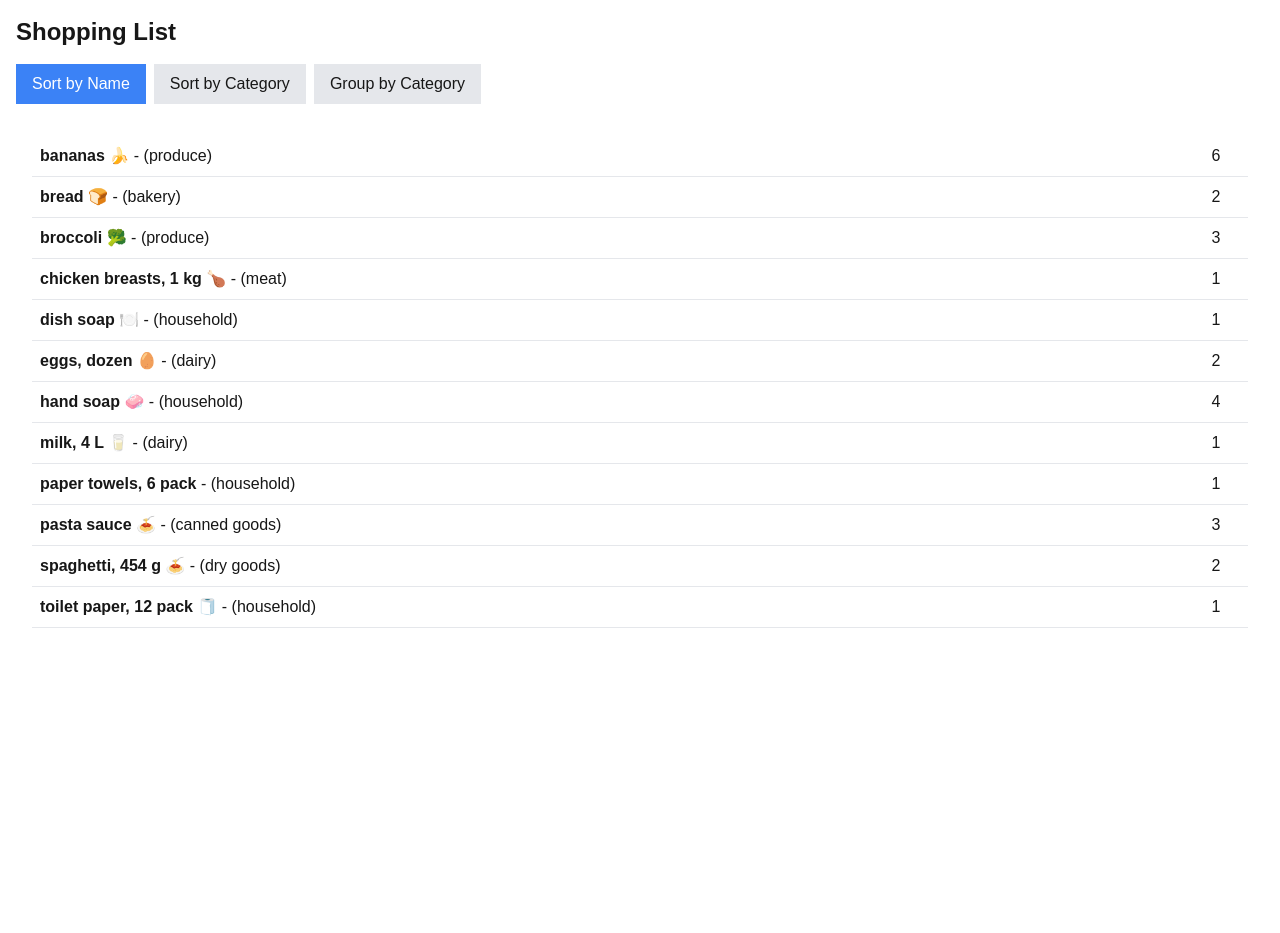
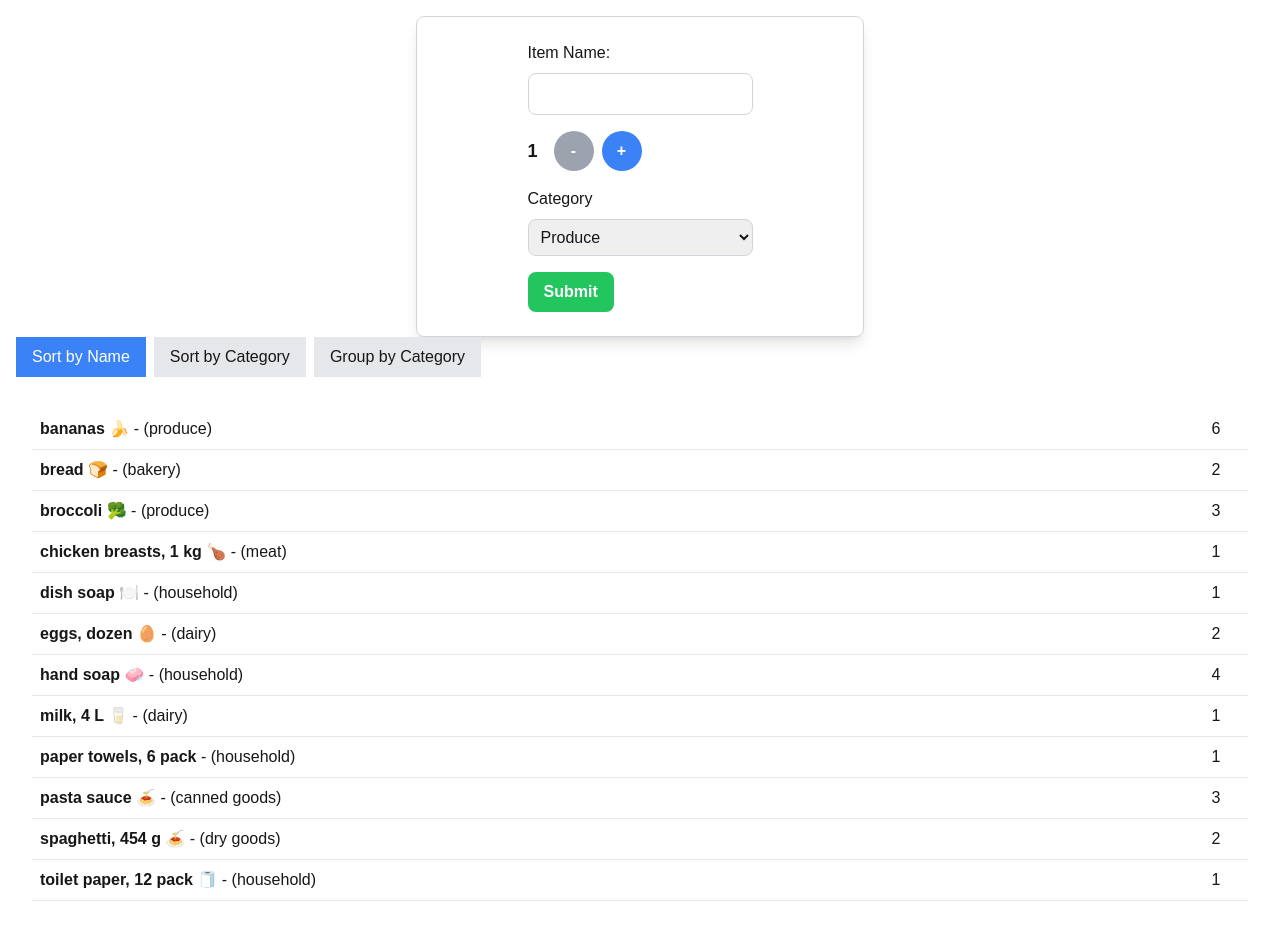
Before and after one commit to zena-kebede/cprg306-assignments, a Next.js app: page /week-7 in a window 1280 px wide. Before the commit the page ends 800 px from the top, so only its background shows below. Built offline with nearby package versions, Linux system fonts and the light colour scheme.

Commit message:
Updated item-list.js, new-item.js, page.js

```diff
--- a/app/week-7/item-list.js
+++ b/app/week-7/item-list.js
@@ -2,23 +2,30 @@
 
 import { useState } from "react";
 import Item from './item';
-import items from './items.json';
 
-const ItemList = () => {
+const ItemList = ({ items }) => {
   const [sortBy, setSortBy] = useState('name');
 
+  // Create a grouped version of items without mutating the prop
   const groupedItems = sortBy === 'group'
     ? Object.entries(
         items.reduce((acc, item) => {
           // Group items by category
-          if (!acc[item.category]) acc[item.category] = [];
-          acc[item.category].push(item);
+          const category = item.category;
+          if (!acc[category]) acc[category] = [];
+          acc[category] = [...acc[category], item]; // Add item to a new array for immutability
           return acc;
         }, {})
-      ).sort((a, b) => a[0].localeCompare(b[0])) // Sort categories alphabetically
+      )
+      .map(([category, itemsInCategory]) => [
+        category,
+        [...itemsInCategory].sort((a, b) => a.name.localeCompare(b.name)) // Sort each category by name
+      ])
+      .sort((a, b) => a[0].localeCompare(b[0])) // Sort categories alphabetically
     : null;
 
-  const sortedItems = [...items].sort((a,b) => {
+  // Create a sorted version of items without mutating the prop
+  const sortedItems = [...items].sort((a, b) => {
     if (sortBy === 'name') {
       return a.name.localeCompare(b.name);
     } else if (sortBy === 'category') {
@@ -54,12 +61,12 @@ const ItemList = () => {
       {/* Display grouped or sorted items */}
       {sortBy === 'group' ? (
         <div>
-          {groupedItems.map(([category, itemsInCategory], index) => (
-            <div key={index} className="mb-4">
+          {groupedItems.map(([category, itemsInCategory], categoryIndex) => (
+            <div key={categoryIndex} className="mb-4">
               <h2 className="text-lg font-bold capitalize mb-2">{category}</h2>
               <ul className="list-none p-4">
-                {itemsInCategory.sort((a, b) => a.name.localeCompare(b.name)).map((item, index) => (
-                  <Item key={index} {...item} />
+                {itemsInCategory.map((item, itemIndex) => (
+                  <Item key={itemIndex} {...item} />
                 ))}
               </ul>
             </div>
@@ -67,8 +74,8 @@ const ItemList = () => {
         </div>
       ) : (
         <ul className="list-none p-4">
-          {sortedItems.map((item, index) => (
-            <Item key={index} {...item} />
+          {sortedItems.map((item, itemIndex) => (
+            <Item key={itemIndex} {...item} />
           ))}
         </ul>
       )}
--- a/app/week-7/new-item.js
+++ b/app/week-7/new-item.js
@@ -21,11 +21,22 @@ export default function GroceryItem() {
 
     const handleSubmit = (event) => {
         event.preventDefault();
-        let item = { name, quantity, category };
-        console.log(item)
-        alert(`Name: ${name} Quantity: ${quantity}, Category: ${category}`)
 
-        //Reset the state variables
+        // Generate a unique ID based on current timestamp and a random number
+        const id = `${Date.now()}-${Math.floor(Math.random() * 1000)}`;
+
+        // Create the new item object
+        const item = {
+            id,
+            name,
+            quantity,
+            category
+        };
+
+        // Call the onAddItem prop with the new item
+        onAddItem(item);
+
+        // Reset the form fields
         setName("");
         setQuantity(1);
         setCategory("Produce");
--- a/app/week-7/page.js
+++ b/app/week-7/page.js
@@ -1,14 +1,25 @@
-import React from 'react';
+"use client";
+
+import React, { useState } from 'react';
 import ItemList from './item-list';
 import NewItem from './new-item';
-import ItemsData from './items.json'
+import itemsData from './items.json'
 
 
 const Page = () => {
+    //initialize state with items from items.json
+    const [items, setItems] = useState(itemsData);
+
+    //Event handler to add a new item to the list
+    const handleAddItem = (newItem) => {
+        setItems([...items, newItem]); //add the new item to the existing items array
+    };
+
     return (
         <main className="container mx-auto p-4">
-            <h1 className="text-2xl font-bold mb-4">Shopping List</h1>
-            <ItemList/>
+            {/* Render NewItem and ItemList components */}
+            <NewItem onAddItem={handleAddItem} /> {/* Pass handleAddItem as onAddItem prop */}
+            <ItemList items={items} /> {/* Pass items state as items prop */}
         </main>
     );
 };
```
